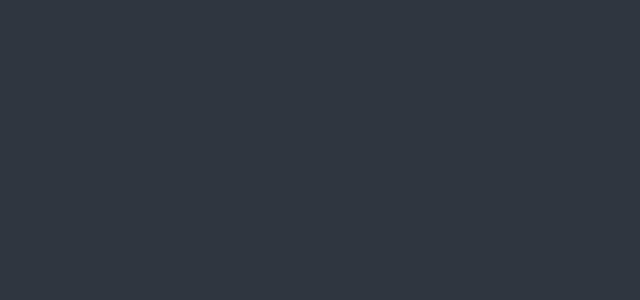
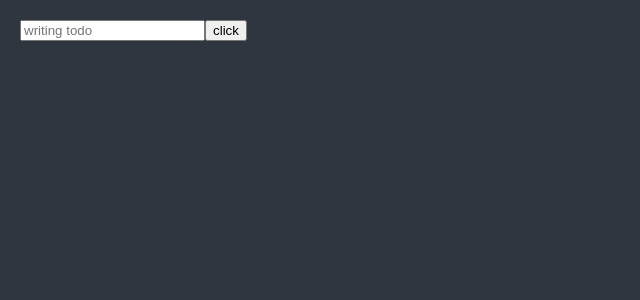
Before and after one commit to soyoung931014/ReactJS, a React (Create React App) app in the folder todolist/: page / in a window 1280 px wide. Shown: the top 300 px of the page, without its empty margins (0-640 px from the left). Built offline with nearby package versions, Linux system fonts and the light colour scheme; a web font is replaced by a local one.

Commit message:
feat: todo

```diff
--- a/todolist/src/App.tsx
+++ b/todolist/src/App.tsx
@@ -1,4 +1,5 @@
 import { createGlobalStyle } from "styled-components";
+import ToDoList from "ToDoList";
 const GlobalStyle = createGlobalStyle`
 @import url('https://fonts.googleapis.com/css2?family=Gemunu+Libre:wght@300&display=swap');
    html, body, div, span, applet, object, iframe,
@@ -66,6 +67,7 @@ function App() {
   return (
     <>
       <GlobalStyle />
+      <ToDoList />
     </>
   );
 }
--- /dev/null
+++ b/todolist/src/ToDoList.tsx
@@ -0,0 +1,25 @@
+import React, { useState } from "react";
+
+const ToDoList = () => {
+  const [todo, setTodo] = useState("");
+  const changeTodo = (e: React.FormEvent<HTMLInputElement>) => {
+    const {
+      currentTarget: { value },
+    } = e;
+    setTodo(value);
+  };
+  const submit = (e: React.FormEvent<HTMLFormElement>) => {
+    e.preventDefault();
+    console.log("todo:", todo);
+  };
+  return (
+    <div>
+      <form onSubmit={submit}>
+        <input placeholder="writing todo" onChange={changeTodo} value={todo} />
+        <button>click</button>
+      </form>
+    </div>
+  );
+};
+
+export default ToDoList;
```
Also changed, not shown: todolist/src/Router.tsx (deleted, +0 -11 lines).
